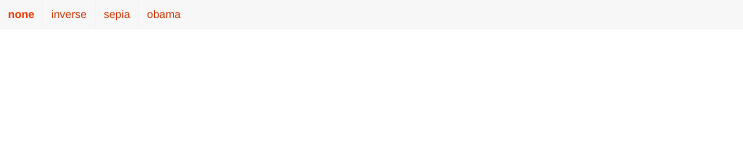
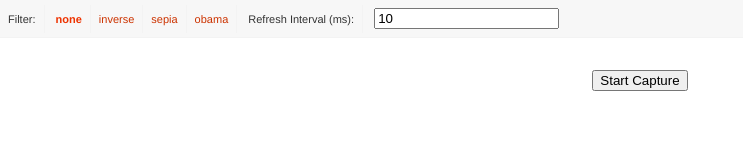
Before and after one commit to ledbettj/video-fun, a plain HTML site: page index.html in a window 1280 px wide. Shown: the whole page, without its empty margins (0-743 px from the left). Drawn offline with Linux system fonts and the light colour scheme.

Commit message:
improvements.

```diff
--- a/app.js
+++ b/app.js
@@ -2,11 +2,27 @@
 /* global angular */
 
 angular.module('videoFun', [])
+  .config(function() {
+    /* prepare for cross browseration */
+    window.URL = window.URL       ||
+                 window.mozURL    ||
+                 window.webkitURL;
+
+    window.requestAnimationFrame = window.requestAnimationFrame    ||
+                                   window.mozRequestAnimationFrame ||
+                                   window.webkitRequestAnimationFrame;
+
+    navigator.getUserMedia = navigator.getUserMedia    ||
+                             navigator.mozGetUserMedia ||
+                             navigator.webkitGetUserMedia;
+  })
+
   .factory('videoProvider', function($q) {
+
     var vid = document.createElement('video');
     var can = document.createElement('canvas');
     var ctx = can.getContext('2d');
-    var capturing = true;
+    var capturing = false;
 
     vid.addEventListener('loadedmetadata', function() {
       can.width  = vid.videoWidth;
@@ -28,12 +44,21 @@ angular.module('videoFun', [])
     }
 
     return {
+      isCapturing: function() {
+        return capturing;
+      },
       startCapture: function() {
         var d = $q.defer();
-        navigator.webkitGetUserMedia({video: true}, function(stream) {
+
+        if (capturing) {
+          d.resolve();
+          return d.promise;
+        }
+
+        navigator.getUserMedia({video: true}, function(stream) {
+          capturing = true;
           vid.src = window.URL.createObjectURL(stream);
           vid.play();
-          capturing = true;
           window.requestAnimationFrame(onFrame);
           d.resolve();
         }, function() {
@@ -53,17 +78,18 @@ angular.module('videoFun', [])
     };
 
   })
+
   .directive('videoOut', function(videoProvider, $timeout) {
     return {
       replace: false,
       scope: {
-        filters: '='
+        filters: '=',
+        interval: '='
       },
       link: function(scope, elem, attrs) {
         var ctx = elem[0].getContext('2d');
-        videoProvider.startCapture().then(function() {
 
-          (function derp() {
+        (function renderFrame() {
           var frame = videoProvider.getFrame();
 
           if (scope.filters) {
@@ -74,16 +100,18 @@ angular.module('videoFun', [])
           }
 
           ctx.putImageData(frame, 0, 0);
-            window.requestAnimationFrame(derp);
+          scope.timeout = $timeout(renderFrame, scope.interval || 10);
         })();
 
+        scope.$on('$destroy', function() {
+          $timeout.cancel(scope.timeout);
         });
-      },
 
+      }
     };
   })
 
-  .controller('MainCtrl', function($scope) {
+  .controller('MainCtrl', function($scope, videoProvider) {
     function lum(r, g, b) {
       return 0.299 * r + 0.587 * g + 0.114 * b;
     }
@@ -158,5 +186,8 @@ angular.module('videoFun', [])
       $scope.activeFilter = f;
     };
 
+    $scope.interval = 10;
+    $scope.video = videoProvider;
+
     window.scope = $scope;
   });
--- a/index.html
+++ b/index.html
@@ -6,11 +6,25 @@
   </head>
   <body ng-controller="MainCtrl">
     <ul id="controls">
+      <li>
+        Filter:
+      </li>
       <li ng-repeat="f in filters">
-        <a href ng-click="setFilter(f)" ng-class="{active: (f == activeFilter)}">{{f.name}}</a>
+        <a href ng-click="setFilter(f)" ng-class="{active: (f == activeFilter)}">
+          {{f.name}}
+        </a>
+      </li>
+      <li>
+        Refresh Interval (ms):
+      </li>
+      <li>
+        <input type="number" min="10" ng-model="interval">
       </li>
     </ul>
-    <canvas id="e" video-out width="640" height="480" filters="activeFilter">
+    <button ng-if="!video.isCapturing()" ng-click="video.startCapture()" id="start-button">
+      Start Capture
+    </button>
+    <canvas id="e" video-out width="640" height="480" filters="activeFilter" interval="interval">
     </canvas>
     <script src="angular.js"></script>
     <script src="app.js"></script>
--- a/main.css
+++ b/main.css
@@ -44,3 +44,8 @@ a.active {
 #controls li:last-child {
   border-right: none;
 }
+
+#start-button {
+  margin: 32px auto;
+  display: block;
+}
```
Lines whose indentation alone changed are shown as unchanged.
